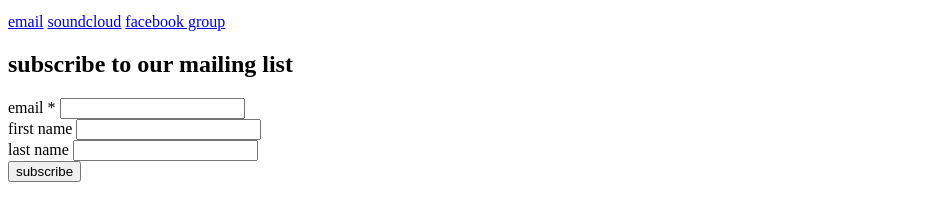
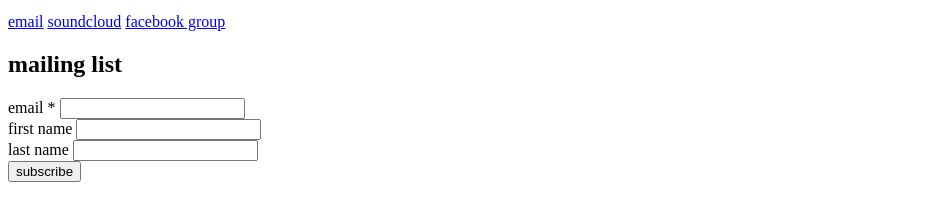
Before and after one commit to inneru/inneru.github.io, a plain HTML site: page index.html in a window 1280 px wide. Shown: the part 764-962 px from the top of the page, without its empty margins (0-952 px from the left). Drawn offline with Linux system fonts and the light colour scheme.

Commit message:
mailinglist

```diff
--- a/index.html
+++ b/index.html
@@ -14,7 +14,7 @@
 <div id="mc_embed_signup">
 <form action="https://tumblr.us14.list-manage.com/subscribe/post?u=b1dd72f537a1a480978edbe66&amp;id=b8b2b9b180" method="post" id="mc-embedded-subscribe-form" name="mc-embedded-subscribe-form" class="validate" target="_blank" novalidate>
     <div id="mc_embed_signup_scroll">
-	<h2>subscribe to our mailing list</h2>
+	<h2>mailing list</h2>
 <div class="mc-field-group">
 	<label for="mce-EMAIL">email <span class="asterisk">*</span>
 </label>
```
